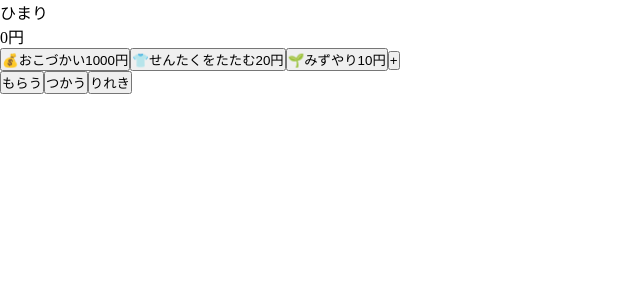
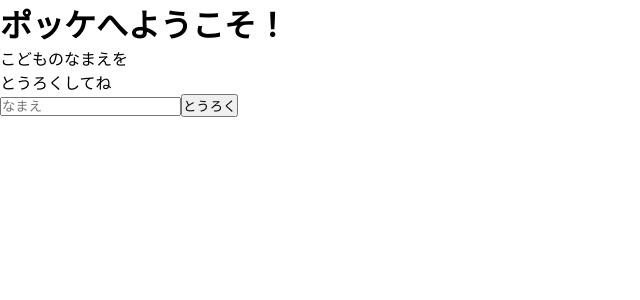
Before and after one commit to Yanko54/pokke, a React (Vite) app: page / in a window 1280 px wide. Shown: the top 300 px of the page, without its empty margins (0-640 px from the left). Built offline with nearby package versions, Linux system fonts and the light colour scheme.

Commit message:
WelcomePageを作成

```diff
--- a/src/App.tsx
+++ b/src/App.tsx
@@ -8,6 +8,8 @@ import { ExpensePage } from './pages/ExpensePage';
 import { HistoryPage } from './pages/HistoryPage';
 import type { Transaction, CreateTransaction } from './types/transaction';
 import type { Template, CreateTemplate } from './types/template';
+import type { Child, CreateChild } from './types/child';
+import { WelcomePage } from './pages/WelcomePage';
 
 // ======= 初期テンプレート =======
 const initialTemplates: Template[] = [
@@ -63,6 +65,7 @@ function App() {
   const [activeTab, setActiveTab] = useState<FooterTab>('income');
   const [transactions, setTransactions] = useState<Transaction[]>([]);
   const [templates, setTemplates] = useState<Template[]>(initialTemplates);
+  const [child, setChild] = useState<Child | null>(null);
 
   // ======= 残高計算 =======
   const balance = transactions.reduce((acc, transaction) => {
@@ -92,10 +95,25 @@ function App() {
     ]);
   };
 
+  // ======= 子ども追加 =======
+  const handleAddChild = (child: CreateChild) => {
+    const now = new Date().toISOString();
+    setChild({
+      ...child,
+      id: crypto.randomUUID(),
+      createdAt: now,
+      updatedAt: now,
+    });
+  };
+
   // ======= UI =======
   return (
     <>
-      <Header childName="ひまり" />
+      {child === null ? (
+        <WelcomePage onAddChild={handleAddChild} />
+      ) : (
+        <>
+          <Header childName={child.name} />
           <Balance amount={balance} />
           {activeTab === 'income' && (
             <IncomePage
@@ -116,6 +134,8 @@ function App() {
           {activeTab === 'history' && <HistoryPage transactions={transactions} />}
           <FooterNav activeTab={activeTab} setActiveTab={setActiveTab} />
         </>
+      )}
+    </>
   );
 }
 
--- /dev/null
+++ b/src/pages/WelcomePage.tsx
@@ -0,0 +1,39 @@
+import { useState } from 'react';
+import type { CreateChild } from '../types/child';
+
+type WelcomePageProps = {
+  onAddChild: (child: CreateChild) => void;
+};
+
+export const WelcomePage = ({ onAddChild }: WelcomePageProps) => {
+  const [childName, setChildName] = useState('');
+  return (
+    <div>
+      <h1>ポッケへようこそ！</h1>
+      <p>
+        こどものなまえを
+        <br />
+        とうろくしてね
+      </p>
+      <input
+        type="text"
+        placeholder="なまえ"
+        value={childName}
+        onChange={(e) => {
+          setChildName(e.target.value);
+        }}
+      />
+      <button
+        onClick={() => {
+          if (!childName.trim()) {
+            alert('こどものなまえをいれてね');
+            return;
+          }
+          onAddChild({ name: childName.trim() });
+        }}
+      >
+        とうろく
+      </button>
+    </div>
+  );
+};
--- /dev/null
+++ b/src/types/child.ts
@@ -0,0 +1,8 @@
+export type Child = {
+    id: string;
+    name: string;
+    createdAt: string;
+    updatedAt: string;
+  };
+
+export type CreateChild = Omit<Child, "id" | "createdAt" | "updatedAt">;
```
Lines whose indentation alone changed are shown as unchanged.
